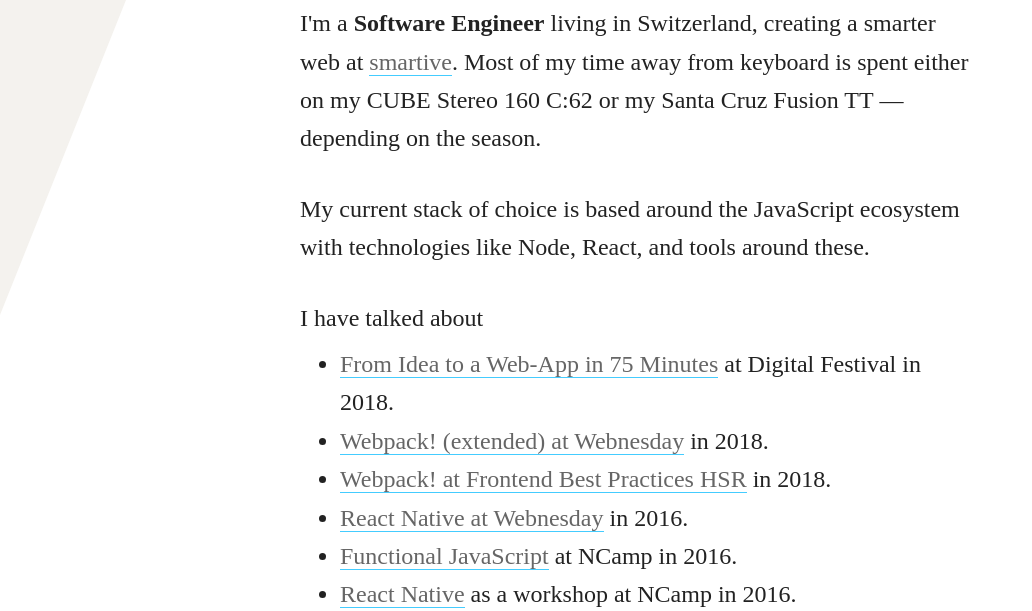
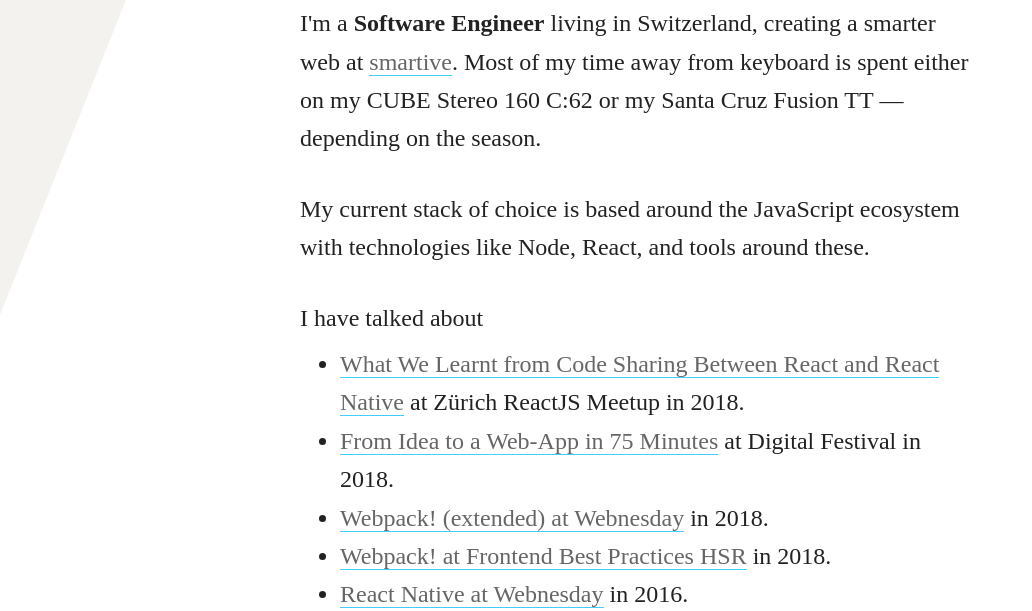
Before and after one commit to deniaz/deniaz.github.com, a plain HTML site: page index.html in a window 1280 px wide. Shown: the part 185-796 px from the top of the page, without its empty margins (0-1032 px from the left). Drawn offline with Linux system fonts and the light colour scheme.

Commit message:
Update index.html

```diff
--- a/index.html
+++ b/index.html
@@ -31,6 +31,7 @@
         </p>
 
         <ul>
+            <li><a href="https://docs.google.com/presentation/d/e/2PACX-1vQH4D97EhA3A40TZ-SZa52VuXUub73x0Ps7qFh6mv_JIBJ7agB9esvmo0e9_as8PCmb7v3d5XOjnlcy/pub">What We Learnt from Code Sharing Between React and React Native</a> at Zürich ReactJS Meetup in 2018.</li>
             <li><a href="https://smr.tv/dife18">From Idea to a Web-App in 75 Minutes</a> at Digital Festival in 2018.</li>
             <li><a href="https://docs.google.com/presentation/d/1NJevKyCPSUE7R6WD2T-nLmQ_ZR2yx73rloR4onsQA0Q">Webpack! (extended) at Webnesday</a> in 2018.</li>
             <li><a href="https://docs.google.com/presentation/d/1nQWDKfhJbKqDvzTRPTtyS0Ko-sK2oRoARHeZh23X77c">Webpack! at Frontend Best Practices HSR</a> in 2018.</li>
```
